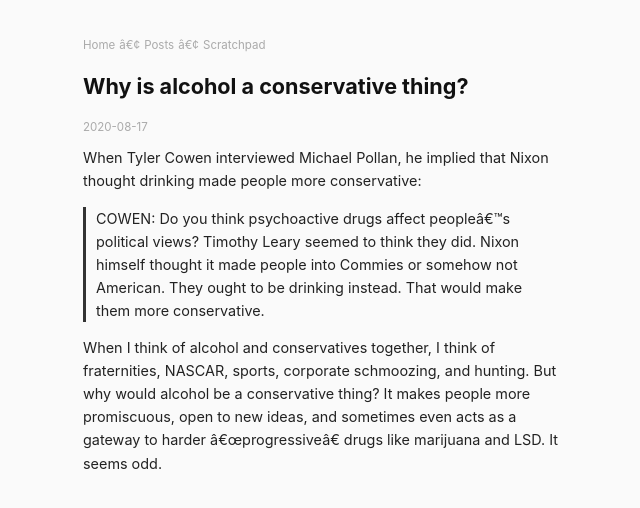
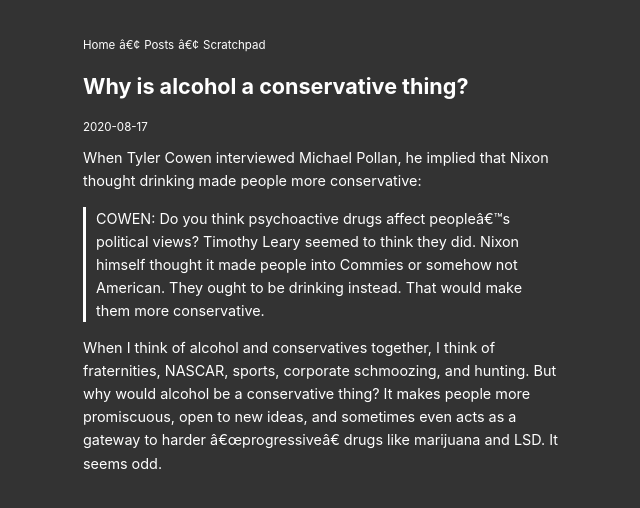
Before and after one commit to archimboldii/archimboldii.github.io, a Jekyll site: the page built from _posts/2020-08-17-why-is-alcohol-conservative.md, in a window 1280 px wide. Shown: the top 508 px of the page, without its empty margins (317-957 px from the left). Built offline with Jekyll 4.4.1, drawn with Linux system fonts in a browser that asks for light colours.

Commit message:
Update main.css

```diff
--- a/assets/main.css
+++ b/assets/main.css
@@ -2,11 +2,12 @@ body {
   font-family: -apple-system, BlinkMacSystemFont, "Segoe UI", Helvetica, Arial, sans-serif;
   line-height: 1.6em;
   font-size: 0.9em;
-  color: #222;
+  color: #ffffff;
   max-width: 30rem;
   padding: 2rem;
   margin: auto;
-  background: #fafafa;
+  background: #333;
+
 }
 
 header {
@@ -20,13 +21,11 @@ img {
 }
 
 a {
-  color: #039be5;
-  /* color:#FF662E; */
-  text-decoration: none;
+  text-decoration: underline;
 }
 
 h1, h2, strong {
-  color: #111;
+  color: #ffffff;
 }
 
 h1 {
@@ -79,11 +78,11 @@ blockquote {
   margin-bottom: 10px;
   margin-left: 0px;
   padding-left: 10px;
-  border-left: 3px solid #333333;
+  border-left: 3px solid #ffffff;
 }
 
 .muted {
-  color: #aaa;
+  color: #ffffff;
   text-decoration: none;
 }
 
```
